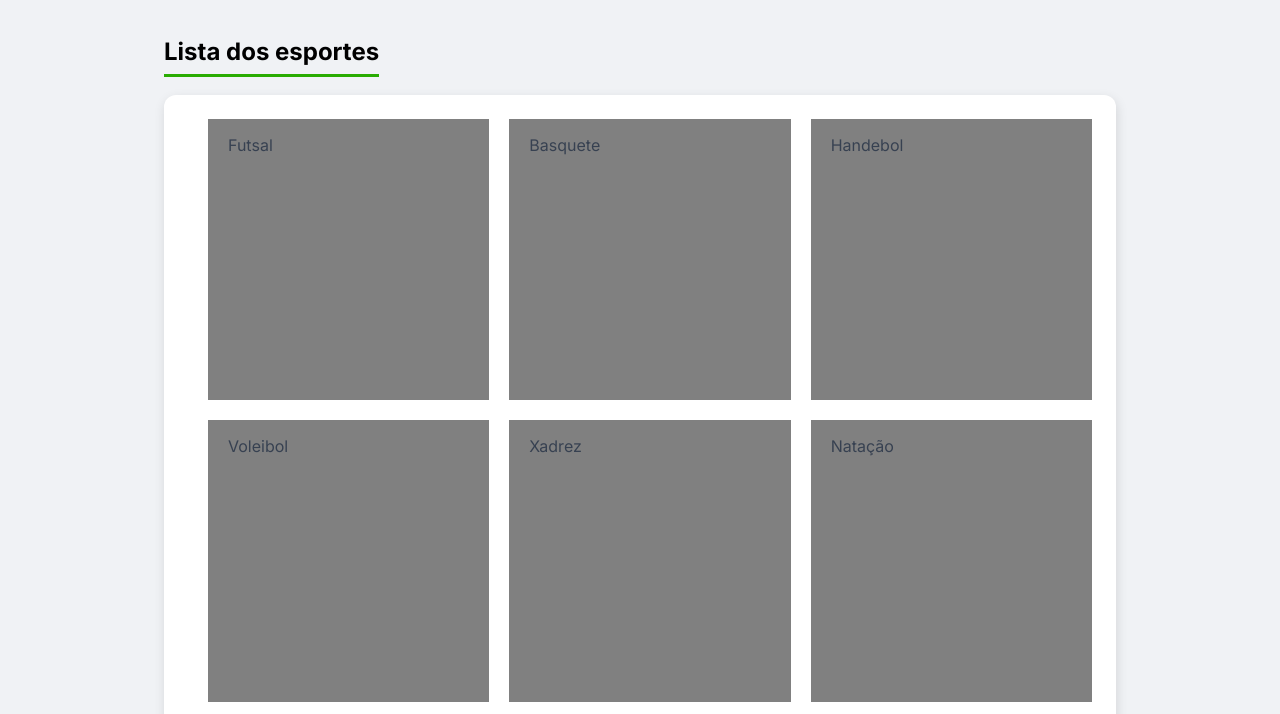
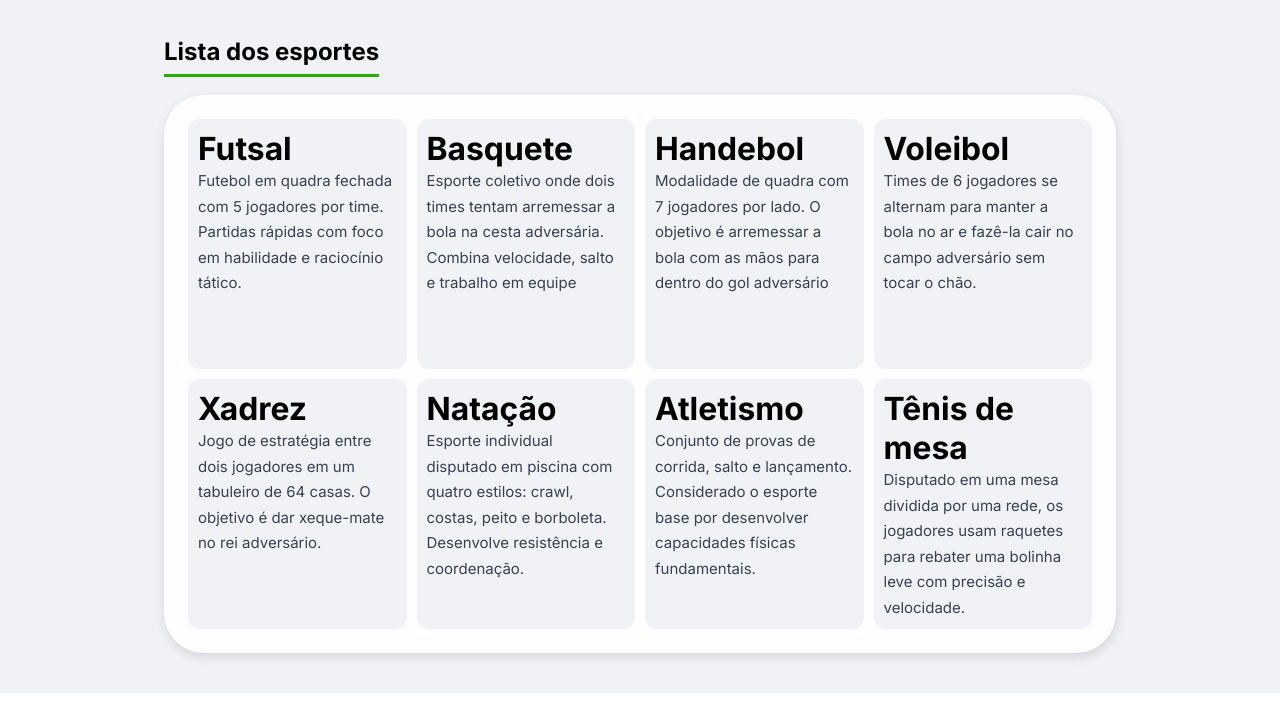
Before and after one commit to Math-Soares/projeto-final-pweb-913, a plain HTML site: page pages/modalidades.html in a window 1280 px wide. Shown: the part 66-780 px from the top of the page. Drawn offline with Linux system fonts and the light colour scheme.

Commit message:
Pequenas modificações em modalidades
Mudar o HOME

```diff
--- a/pages/modalidades.html
+++ b/pages/modalidades.html
@@ -38,18 +38,41 @@
         <div class="content">
             <section>
                 <h2 class="section-title">Lista dos esportes</h2>
-                <div class="about-card">
-                    <ul class = "list">
-                        <li>Futsal</li>
-                        <li>Basquete</li>
-                        <li>Handebol</li>
-                        <li>Voleibol</li>
-                        <li>Xadrez</li>
-                        <li>Natação</li>
-                        <li>Atletismo</li>
-                        <li>Tênis de mesa</li>
-                    </ul>
-                </div>
+                <section class="about-card modalidades" >
+                    <div class = "card-info">
+                        <h3>Futsal</h3>
+                        <p>Futebol em quadra fechada com 5 jogadores por time. Partidas rápidas com foco em habilidade e raciocínio tático.</p>
+                    </div>
+                    <div class = "card-info">
+                        <h3>Basquete</h3>
+                        <p>Esporte coletivo onde dois times tentam arremessar a bola na cesta adversária. Combina velocidade, salto e trabalho em equipe</p>
+                    </div>
+                    <div class = "card-info">
+                        <h3>Handebol</h3>
+                        <p>Modalidade de quadra com 7 jogadores por lado. O objetivo é arremessar a bola com as mãos para dentro do gol adversário</p>
+                    </div>
+                    <div class = "card-info">
+                        <h3>Voleibol</h3>
+                        <p>Times de 6 jogadores se alternam para manter a bola no ar e fazê-la cair no campo adversário sem tocar o chão.</p>
+                    </div>
+                    <div class = "card-info">
+                        <h3>Xadrez</h3>
+                        <p>Jogo de estratégia entre dois jogadores em um tabuleiro de 64 casas. O objetivo é dar xeque-mate no rei adversário.</p>
+                    </div>
+                    <div class = "card-info">
+                        <h3>Natação</h3>
+                        <p>Esporte individual disputado em piscina com quatro estilos: crawl, costas, peito e borboleta. Desenvolve resistência e coordenação.</p>
+                    </div>
+                    <div class = "card-info">
+                        <h3>Atletismo</h3>
+                        <p>Conjunto de provas de corrida, salto e lançamento. Considerado o esporte base por desenvolver capacidades físicas fundamentais.</p>
+                    </div>
+                    <div class = "card-info">
+                        <h3>Tênis de mesa</h3>
+                        <p>Disputado em uma mesa dividida por uma rede, os jogadores usam raquetes para rebater uma bolinha leve com precisão e velocidade.</p>
+                    </div>
+
+                </section>
             </section>
         </div>
     </main>
--- a/style.css
+++ b/style.css
@@ -143,15 +143,27 @@ main {
 
 .list{ margin-left: 20px; line-height: 2; color: #374151; list-style: none; display: grid; grid-template-columns: repeat(auto-fill, minmax(250px, 1fr)); gap : 20px}
 
-.list li {
+.modalidades {
   width: 100%;
-  aspect-ratio: 1 / 1;
+  height: 100%;
   background-color: #fffdfd;
-  display: flex;
-  padding: 10px 20px;
-  flex-direction: collum;
-  transition: transform 0.2s;
-  background-color: gray;
+  display: grid;
+  grid-template-columns: repeat(auto-fill, minmax(200px, 1fr));
+  align-items: start;
+  gap : 10px;
+  font-size: 1.7rem;
+  border-radius: 40px;
+
+}
+
+.card-info {
+  width: 100%;
+  min-height: 250px;
+  padding: 10px;
+  gap: 10px;
+  aspect-ratio: 1;
+  border-radius: 12px;
+  background-color: #f0f2f5;
 }
 
 footer {
```
